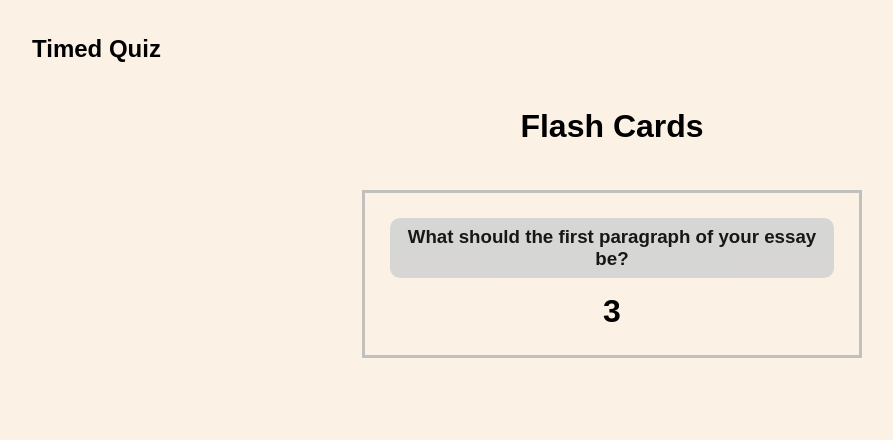
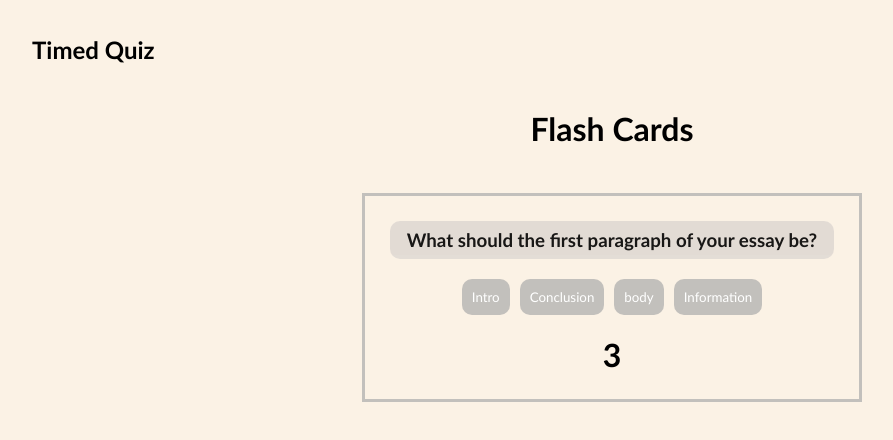
Before and after one commit to FernyCastro8/bootcamp_timed_quiz_Mod4, a plain HTML site: page index.html in a window 1280 px wide. Both pictures are taken after a click on the button "Start". Shown: the whole page, without its empty margins (28-921 px from the left). Drawn offline with Linux system fonts and the light colour scheme.

Commit message:
Timed Quiz finished

```diff
--- a/Assets/css/styles.css
+++ b/Assets/css/styles.css
@@ -3,7 +3,7 @@
     margin: 0;
     padding: 0;
     box-sizing: border-box;
-    font-family: sans-serif;
+    font-family: "Trebuchet MS", "Lucida Grande", "Lucida Sans Unicode", "Lucida Sans", sans-serif;
   }
 
   /*** GLOBAL CLASSES ***/
@@ -56,7 +56,7 @@ body {
   .card-display #question-display {
     margin-bottom: 15px;
     padding: 8px;
-    background-color: lightgray;
+    background-color: rgba(201, 196, 196, 0.534);
     border-radius: 10px;
     opacity: .9;
   }
@@ -84,10 +84,24 @@ body {
   }
 
   .card-display #next:hover {
-    background-color: rgba(87, 165, 42, 0.489);
+    background-color: rgba(87, 165, 42, 0.231);
+    opacity: 1;
+  }
+
+  #question-options button {
+    margin: 5px;
+    border: none;
+    border-radius: 10px;
+    padding: 10px;
+    background-color: #aaaaaab0;
+    color: #ffffff;
+    margin-bottom: 20px;
+  }
+
+  #question-options button:hover {
+    background-color: rgba(87, 165, 42, 0.231);
     opacity: 1;
   }
 
 
-
   /* RESPONSIVE STYLES */
--- a/Assets/js/cards.js
+++ b/Assets/js/cards.js
@@ -1,14 +1,17 @@
 var cards = [
     {
       question: 'What should the first paragraph of your essay be?',
-      answer: 'Intro, Conclusion, body, Information,'
+      options: ['Intro', 'Conclusion', 'body', 'Information'],
+      answer: 'Intro'
     },
     {
       question: 'To rewrite another writers words and ideas into your own words?',
-      answer: 'Summarize, Paraphrase, Plagiarize, All of the above'
+      options: ['Summarize', 'Paraphrase', 'Plagiarize', 'All of the above'],
+      answer: 'Paraphrase'
     },
     {
       question: 'What is the largest U.S. state by size?',
-      answer: 'Alask, Texas, California'
+      options: ['Alaska', 'Texas', 'California', 'FLorida'],
+      answer: 'Alaska'
     }
   ];
--- a/Assets/js/script.js
+++ b/Assets/js/script.js
@@ -38,6 +38,7 @@ function showAnswer() {
   nextBtn.classList.remove('hide');
   answerDisplay.classList.remove('hide');
 
+
   currentCardIndex++;
 
   // If the currentCardIndex is equal to the cards array
@@ -76,6 +77,18 @@ function startTimer() {
   }, 1000);
 }
 
+function checkCorrectAns(event) {
+  var userClickedValue = event.target.innerText
+  if (userClickedValue === cards[currentCardIndex].answer) {
+    alert("correct")
+
+  }
+  else {
+    alert('wrong')
+  }
+  //
+}
+
 // Create a function that grabs the current card object and displays
 // the question to the window
 function displayCard() {
@@ -85,6 +98,22 @@ function displayCard() {
   cardDisplay.classList.remove('hide');
 
   questionDisplay.innerText = card.question;
+  document.getElementById('question-options').innerHTML=""
+
+  // display options
+  for (let index = 0; index < card.options.length; index++) {
+    // create a button
+    var optionBtn = document.createElement('button')
+    // add text to button
+    optionBtn.innerText = card.options[index]
+
+    optionBtn.addEventListener('click', checkCorrectAns)
+
+    // add to html
+    document.getElementById('question-options').appendChild(optionBtn)
+
+  }
+
 
   answerDisplay.classList.add('hide');
   nextBtn.classList.add('hide');
--- a/index.html
+++ b/index.html
@@ -19,6 +19,9 @@
     <div class="card-display hide">
       <h3 id="question-display"></h3>
 
+      <!-- quetions button -->
+      <div id="question-options"></div>
+
       <!-- Timer Display -->
       <h1 id="timer-display">5</h1>
 
```
